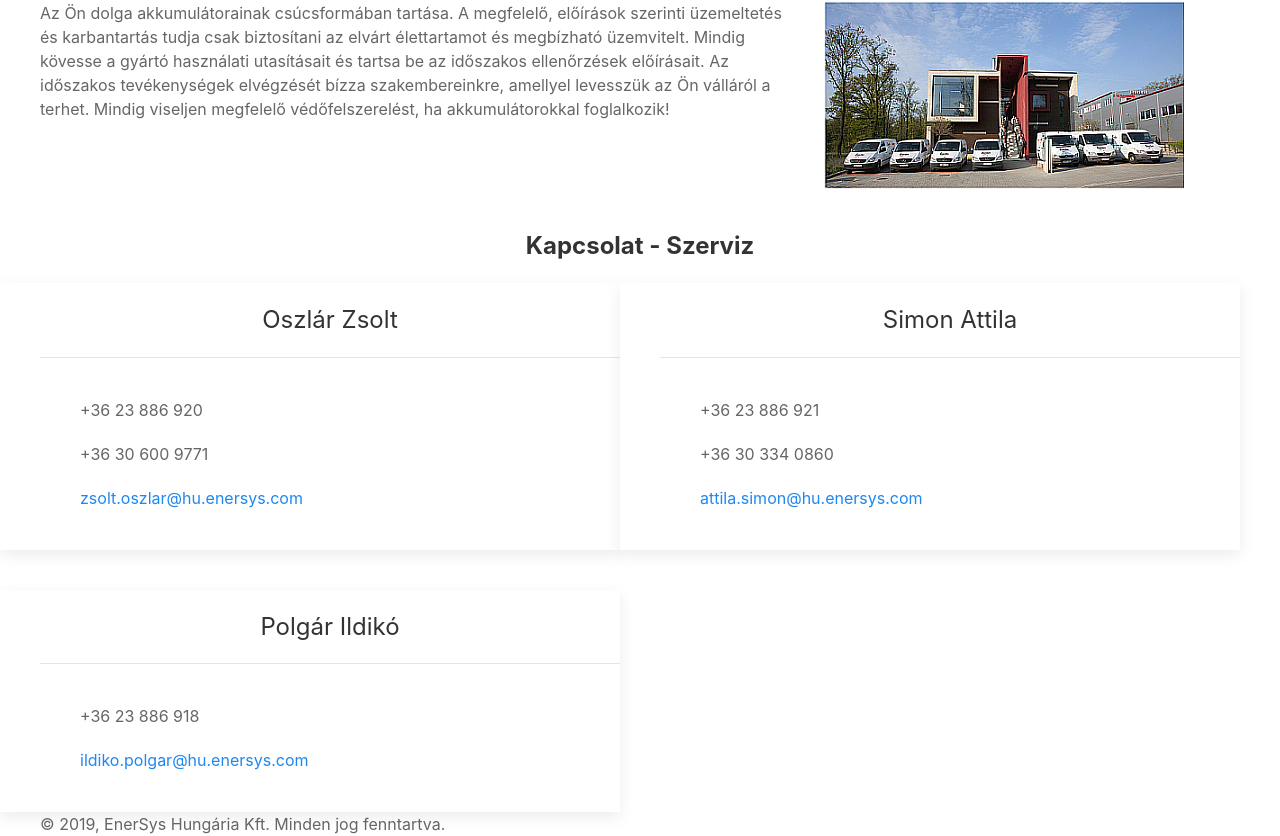
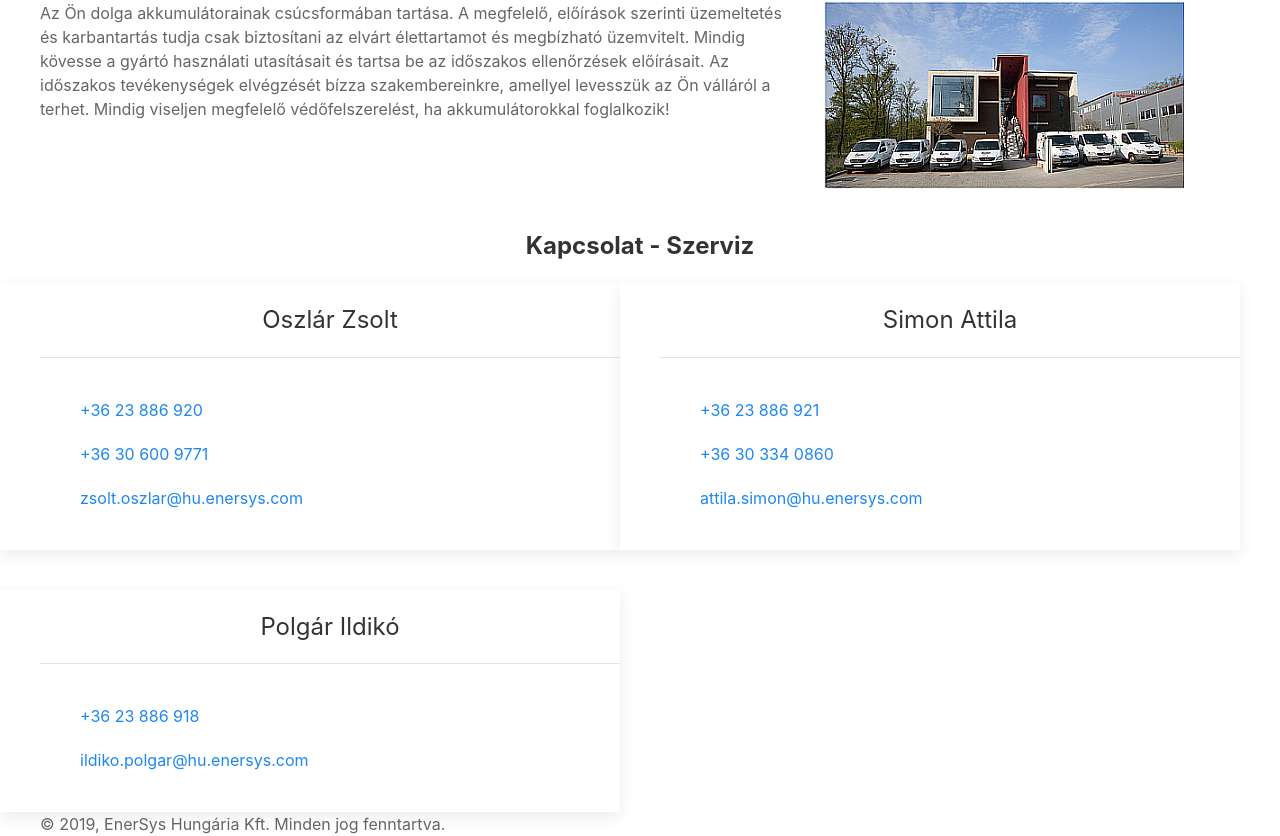
Before and after one commit to bacsakadrian/webshop, a Vue app: page /szerviz in a window 1280 px wide. Shown: the part 661-1497 px from the top of the page. Built offline with nearby package versions, Linux system fonts and the light colour scheme.

Commit message:
tel: attribútum hozzáadása

```diff
--- a/src/components/ContactCard.vue
+++ b/src/components/ContactCard.vue
@@ -8,9 +8,9 @@
                 </div>
             </div>
             <div class="uk-card-body">
-                <p>{{ c.fax }}</p>
-                <p>{{ c.mobile }}</p>
-                <p><a href="'mailto:' + c.email">{{ c.email }}</a></p>
+                <p><a :href="'tel:' + c.fax">{{ c.fax }}</a></p>
+                <p><a :href="'tel:' + c.mobile">{{ c.mobile }}</a></p>
+                <p><a :href="'mailto:' + c.email">{{ c.email }}</a></p>
             </div>
         </div>
 </template>
```
